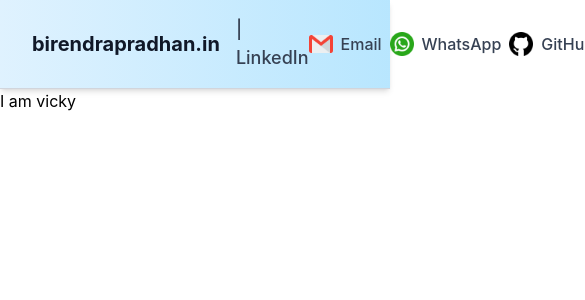
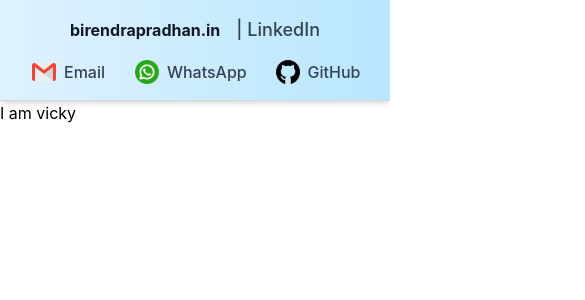
Before and after one commit to birendra-max/birendrapradhan.in, a React (Create React App) app: page / in a window 390 px wide. Shown: the top 300 px of the page, 585 px wide, since content can reach past the window. Built offline with nearby package versions, Linux system fonts and the light colour scheme.

Commit message:
Going to add navbar

```diff
--- a/src/components/Topbar.js
+++ b/src/components/Topbar.js
@@ -7,35 +7,32 @@ export default function Topbar() {
   return (
     <>
        <div className="w-full bg-gradient-to-r from-sky-100 to-sky-200 py-4 px-8 border-b border-gray-300 text-gray-800 shadow-md">
-            <div className="flex justify-between items-center max-w-7xl mx-auto">
+            <div className="flex flex-col sm:flex-row justify-between items-center max-w-7xl mx-auto">
                 {/* Left Section */}
-                <div className="flex items-center gap-4">
-                    <p className="font-bold text-xl text-gray-900">birendrapradhan.in</p>
+                <div className="flex items-center gap-4 mb-4 sm:mb-0">
+                    <p className="font-bold md:text-xl text-gray-900">birendrapradhan.in</p>
                     {/* LinkedIn Link */}
-                    <a href="www.linkedin.com/in/birendra-kumar-pradhan-487b96269" target="_blank" rel="noopener noreferrer" className="text-lg font-medium text-gray-700 hover:text-gray-900 transition duration-300">
+                    <a href="https://www.linkedin.com/in/birendra-kumar-pradhan-487b96269" target="_blank" rel="noopener noreferrer" className="text-lg font-medium text-gray-700 hover:text-gray-900 transition duration-300">
                         | LinkedIn
                     </a>
                 </div>
 
                 {/* Right Section */}
-                <div className="flex items-center gap-8">
+                <div className="flex items-center gap-8 sm:gap-4">
                     {/* Email Link */}
                     <a href="mailto:birendrapradhan112@gmail.com" className="text-md font-medium text-gray-700 hover:text-gray-900 transition duration-300 flex items-center gap-2">
-                        {/* Email Image Icon */}
                         <img src={email} alt="Email" className="w-6 h-6"/>
                         <span>Email</span>
                     </a>
 
                     {/* WhatsApp Link */}
                     <a href="https://wa.me/9692926869" target="_blank" rel="noopener noreferrer" className="text-md font-medium text-gray-700 hover:text-gray-900 transition duration-300 flex items-center gap-2">
-                        {/* WhatsApp Image Icon */}
                         <img src={whatsapp} alt="WhatsApp" className="w-6 h-6"/>
                         <span>WhatsApp</span>
                     </a>
 
                     {/* GitHub Link */}
                     <a href="https://github.com/birendra-max/" target="_blank" rel="noopener noreferrer" className="text-md font-medium text-gray-700 hover:text-gray-900 transition duration-300 flex items-center gap-2">
-                        {/* GitHub Image Icon */}
                         <img src={github} alt="GitHub" className="w-6 h-6"/>
                         <span>GitHub</span>
                     </a>
```
